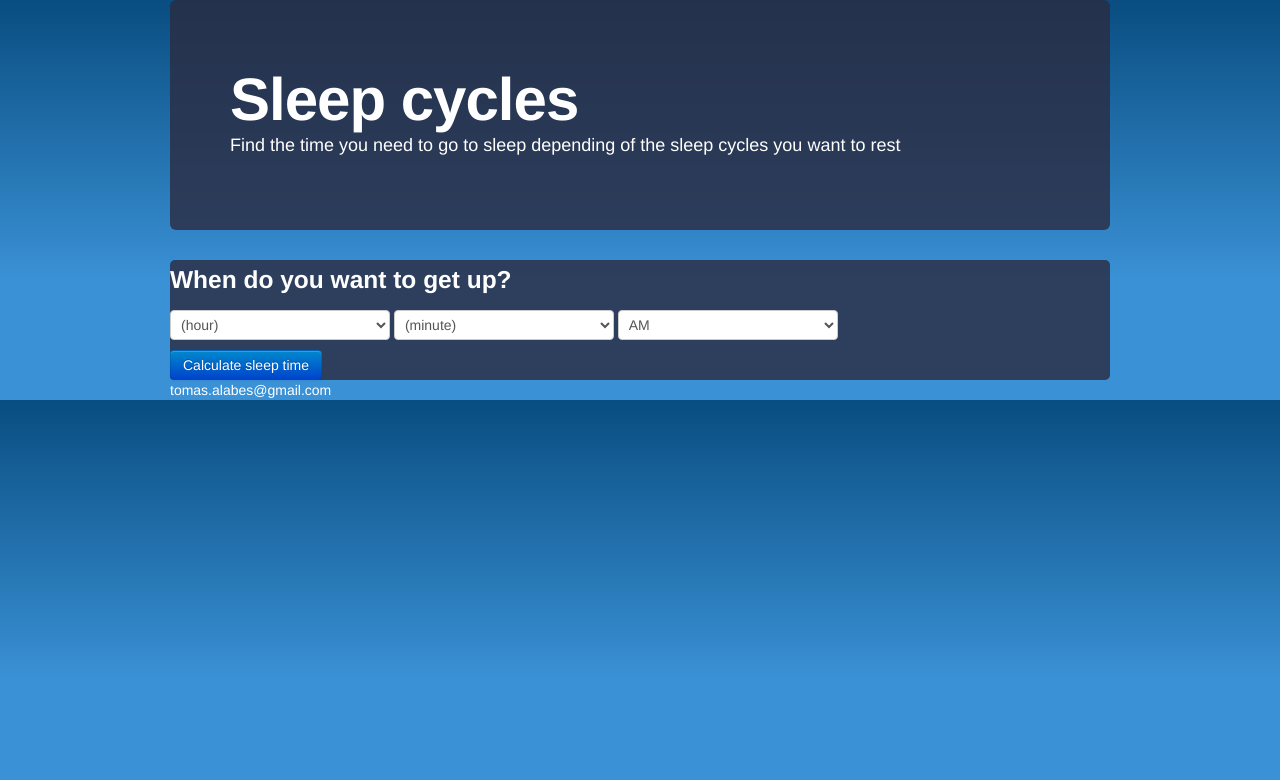
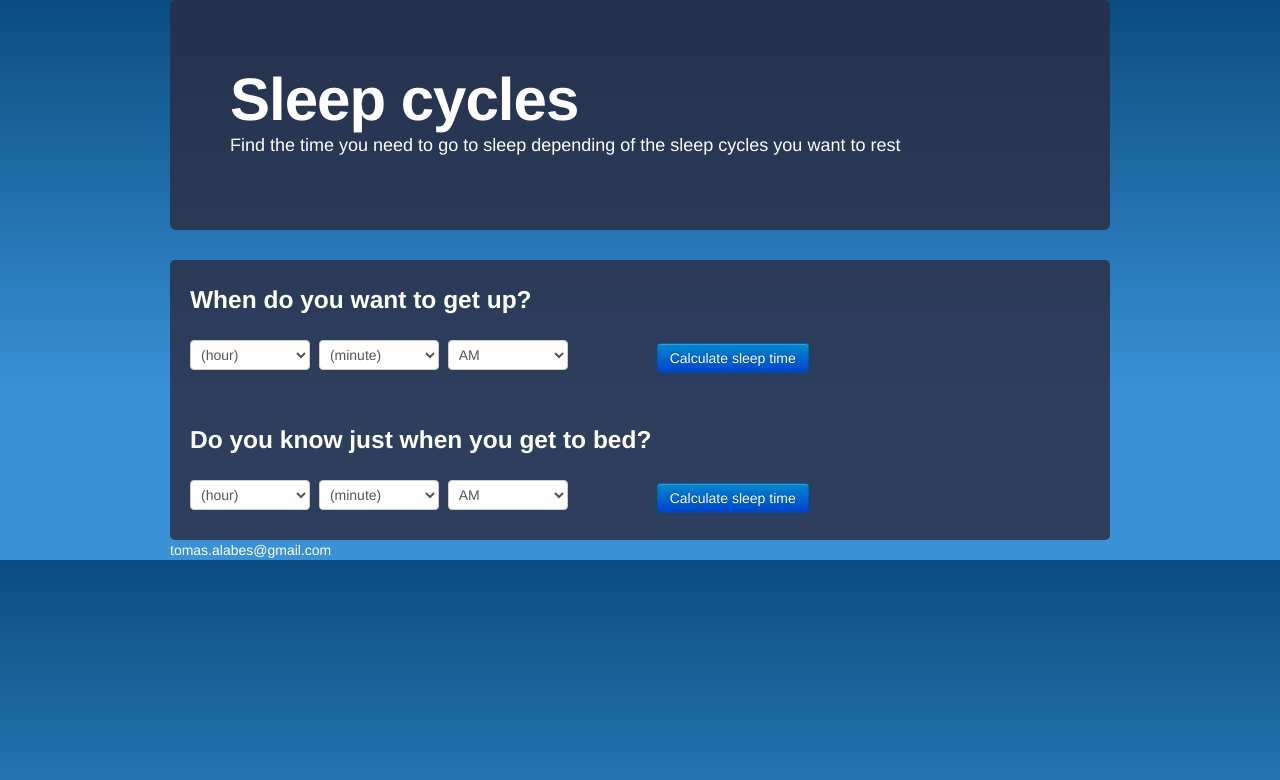
Before and after one commit to tomasAlabes/sleepCycles, a plain HTML site: page index.html in a window 1280 px wide. Drawn offline with Linux system fonts and the light colour scheme.

Commit message:
A little better

```diff
--- a/index.html
+++ b/index.html
@@ -5,6 +5,7 @@
     <!-- Bootstrap -->
     <link href="css/vendor/bootstrap.min.css" rel="stylesheet" media="screen">
     <link href="css/starryNight.css" rel="stylesheet">
+    <link href="css/main.css" rel="stylesheet">
 
     <script data-main="js/app/main.js" src="js/vendor/require-jquery.js"></script>
 </head>
@@ -14,13 +15,15 @@
 
     <div class="hero-unit">
         <h1>Sleep cycles</h1>
+
         <p>Find the time you need to go to sleep depending of the sleep cycles you want to rest</p>
     </div>
 
     <div class="content">
+        <div id="upTime">
+
             <h3>When do you want to get up?</h3>
 
-            <div id="upTime">
             <select id="upHour">
                 <option>(hour)</option>
                 <option value="1">1</option>
@@ -55,12 +58,56 @@
                 <option>AM</option>
                 <option>PM</option>
             </select>
+
+            <button id="calculateUpBtn" type="button" class="btn btn-primary calculateBtn"
+                    data-loading-text="Loading...">
+                Calculate sleep time
+            </button>
         </div>
 
-            <button id="calculateBtn" type="button" class="btn btn-primary" data-loading-text="Loading...">
+        <div id="sleepTime">
+            <h3>Do you know just when you get to bed?</h3>
+
+            <select id="sleepHour">
+                <option>(hour)</option>
+                <option value="1">1</option>
+                <option value="2">2</option>
+                <option value="3">4</option>
+                <option value="4">4</option>
+                <option value="5">5</option>
+                <option value="6">6</option>
+                <option value="7">7</option>
+                <option value="8">8</option>
+                <option value="9">9</option>
+                <option value="10">10</option>
+                <option value="11">11</option>
+                <option value="12">12</option>
+            </select>
+            <select id="sleepMinutes">
+                <option>(minute)</option>
+                <option value="0">00</option>
+                <option value="5">05</option>
+                <option>10</option>
+                <option>15</option>
+                <option>20</option>
+                <option>25</option>
+                <option>30</option>
+                <option>35</option>
+                <option>40</option>
+                <option>45</option>
+                <option>50</option>
+                <option>55</option>
+            </select>
+            <select class="upAmPm">
+                <option>AM</option>
+                <option>PM</option>
+            </select>
+
+            <button id="calculateAwakeBtn" type="button" class="btn btn-primary calculateBtn"
+                    data-loading-text="Loading...">
                 Calculate sleep time
             </button>
-
+        </div>
     </div>
 
     <footer>
--- /dev/null
+++ b/sass/main.scss
@@ -0,0 +1,44 @@
+@import 'compass';
+
+.container{
+  position: relative;
+  z-index: 2;
+}
+
+.content{
+  border-radius: 5px;
+  padding: 10px 20px 20px 20px;
+}
+
+.hero-unit, .content{
+  background-color: rgba(43, 43, 64, 0.80);
+}
+
+.hero-unit h1, .hero-unit p , .page-header{
+  color: white;
+}
+
+select{
+  width: 120px;
+}
+
+.calculateBtn, select{
+  display: inline;
+}
+
+select{
+  margin-right: 5px;
+}
+
+#sleepTime{
+  margin-top: 40px;
+}
+
+.calculateBtn{
+  margin-left: 80px;
+  margin-bottom: 5px;
+}
+
+h3{
+  margin-bottom: 20px;
+}
--- a/sass/starryNight.scss
+++ b/sass/starryNight.scss
@@ -13,22 +13,4 @@ canvas{
   z-index:1;
   left:0;
   top:0;
-
 }
-
-.container{
-  position: relative;
-  z-index: 2;
-}
-
-.content{
-  border-radius: 5px;
-}
-
-.hero-unit, .content{
-  background-color: rgba(43, 43, 64, 0.80);
-}
-
-.hero-unit h1, .hero-unit p , .page-header{
-  color: white;
-}
```
Also changed, not shown: css/main.css (added), css/starryNight.css. Lines whose indentation alone changed are shown as unchanged.
